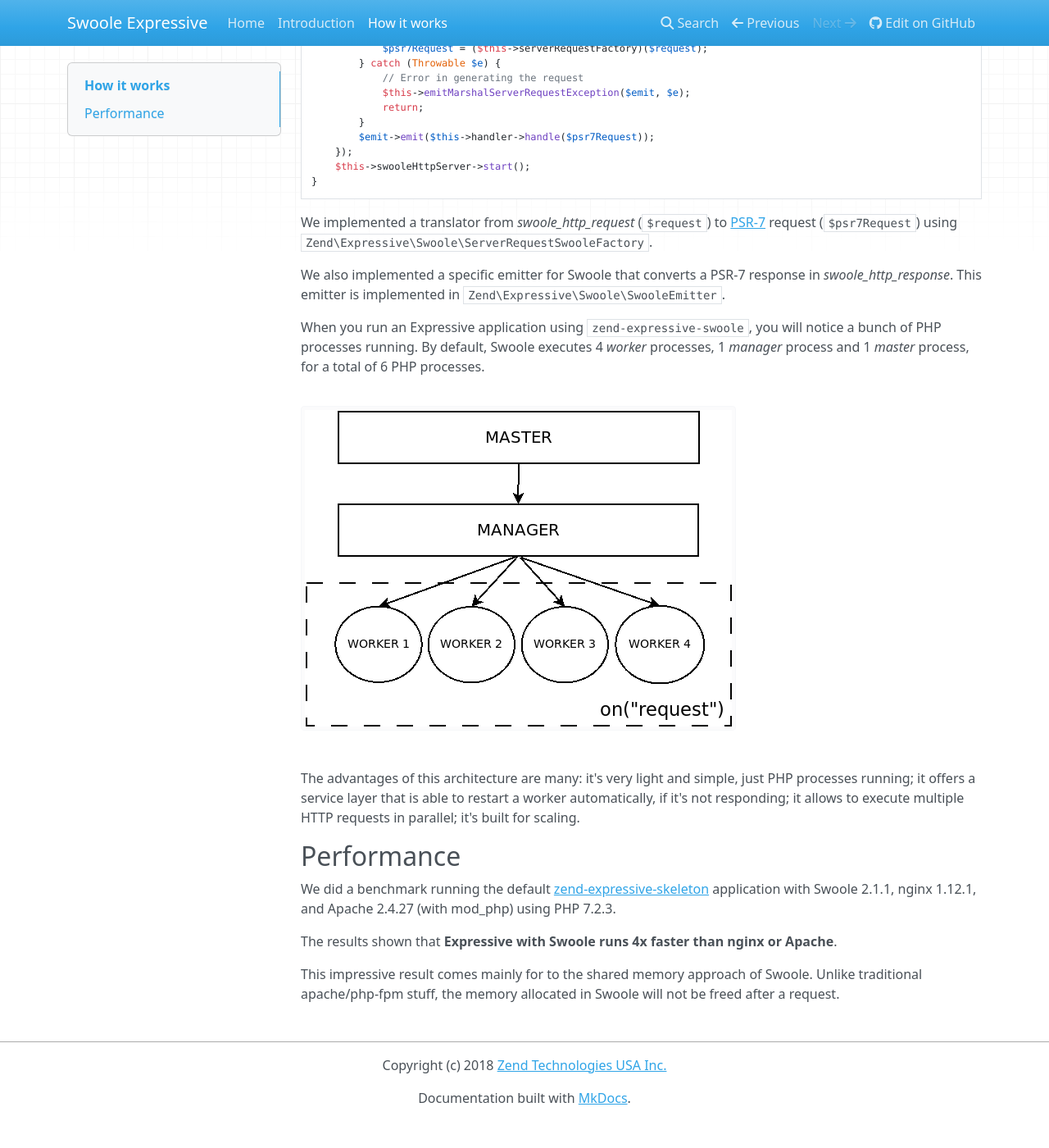
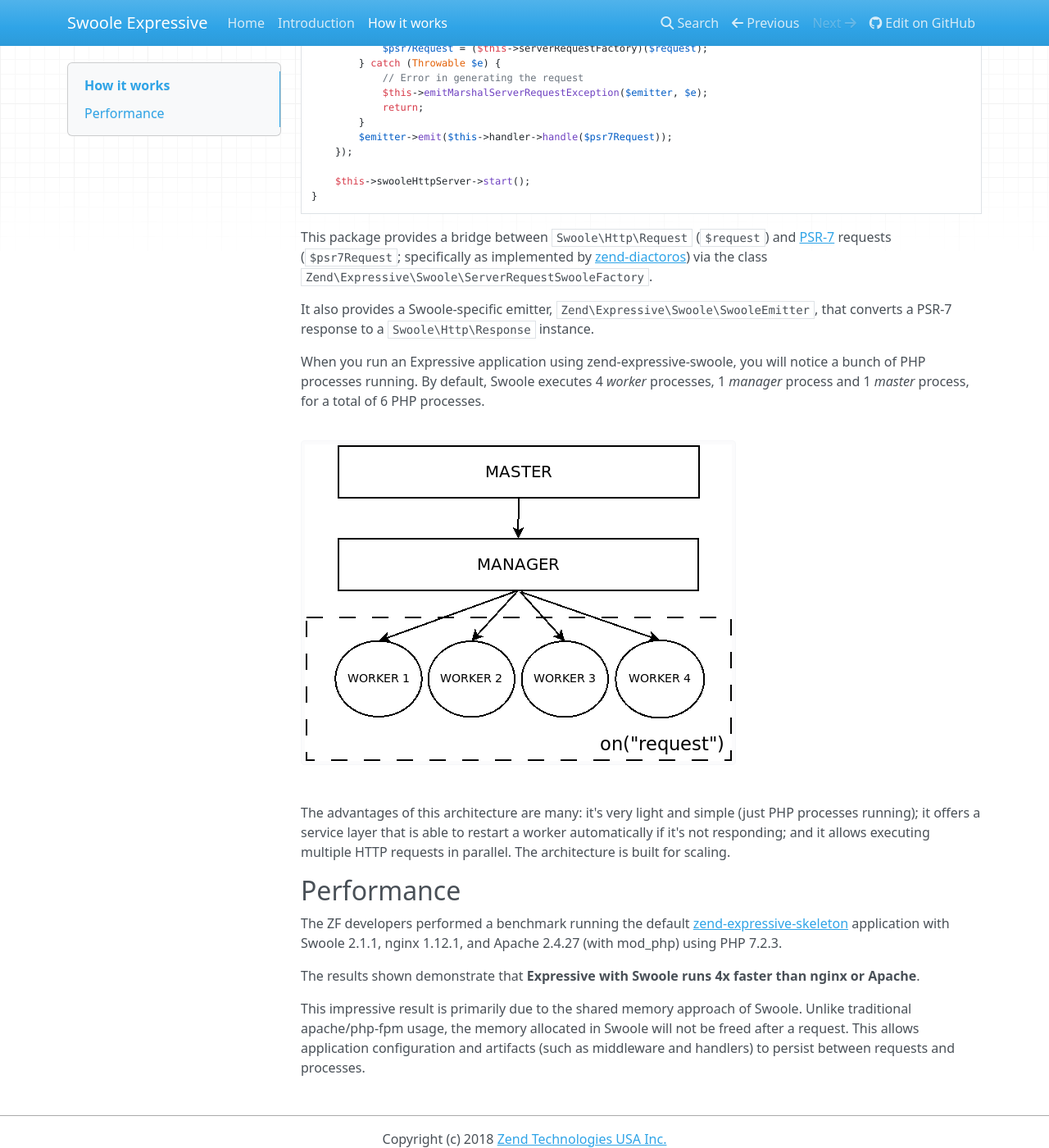
Before and after one commit to zendframework/zend-expressive-swoole, an MkDocs documentation site: the page built from docs/book/how_it_works.md, in a window 1280 px wide and 1400 px high, scrolled down 705 px. Shown: the whole window at 82% size. Built offline with MkDocs 1.6.1, drawn with Linux system fonts in a browser that asks for light colours; nearby versions of some CDN libraries; old or Windows-style settings are respelled for this version of MkDocs; before the commit the page ends 2072 px from its top, so only the background shows below that; some of the changed text lies outside the part shown.

Commit message:
Edited documentation

````diff
--- a/docs/book/how_it_works.md
+++ b/docs/book/how_it_works.md
@@ -1,20 +1,20 @@
 # How it works
 
-When you run an Expressive application using Swoole you will execute PHP from
-the command line interface, **without the usage of a web server**.
+When you run an Expressive application using Swoole, you will execute PHP from
+the command line interface, **without using a web server**.
 
-This sounds a bit strange in PHP and it's more familiar to [Node.js](https://nodejs.org)
-developers. We can say that Swoole enables PHP to be executed as Node.js.
+This sounds a bit strange in PHP, though it will be familiar to [Node.js](https://nodejs.org)
+developers; the execution model under Swoole is similar to that technology.
 
-The HTTP server of Swoole is a PHP class that offers some callbacks on events,
-using the `on(string $name, callable $action)` function.
+The HTTP server of Swoole is a PHP class that offers callbacks on a number of events,
+using the `on(string $name, callable $action)` method.
 
 The request handler implemented in `zend-expressive-swoole` is a runner that
 enables the execution of an Expressive application inside the `on('request')`
-event of `swoole_http_server`. This runner is implemented in the
+event of `Swoole\Http\Server`. This runner is implemented in the
 `Zend\Expressive\Swoole\RequestHandlerSwooleRunner` class.
 
-Here is reported the core idea:
+The basic implementation looks similar to the following:
 
 ```php
 public function run() : void
@@ -31,47 +31,51 @@ public function run() : void
             $request->server['request_method'],
             $request->server['request_uri']
         );
-        $emit = new SwooleEmitter($response);
+        $emitter = new SwooleEmitter($response);
         try {
             $psr7Request = ($this->serverRequestFactory)($request);
         } catch (Throwable $e) {
             // Error in generating the request
-            $this->emitMarshalServerRequestException($emit, $e);
+            $this->emitMarshalServerRequestException($emitter, $e);
             return;
         }
-        $emit->emit($this->handler->handle($psr7Request));
+        $emitter->emit($this->handler->handle($psr7Request));
     });
+
     $this->swooleHttpServer->start();
 }
 ```
 
-We implemented a translator from *swoole_http_request* (`$request`) to [PSR-7](https://www.php-fig.org/psr/psr-7/)
-request (`$psr7Request`) using `Zend\Expressive\Swoole\ServerRequestSwooleFactory`.
+This package provides a bridge between `Swoole\Http\Request` (`$request`) and
+[PSR-7](https://www.php-fig.org/psr/psr-7/) requests (`$psr7Request`;
+specifically as implemented by [zend-diactoros](https://docs.zendframework.com/zend-diactoros))
+via the class `Zend\Expressive\Swoole\ServerRequestSwooleFactory`.
 
-We also implemented a specific emitter for Swoole that converts a PSR-7 response
-in *swoole_http_response*. This emitter is implemented in `Zend\Expressive\Swoole\SwooleEmitter`.
+It also provides a Swoole-specific emitter, `Zend\Expressive\Swoole\SwooleEmitter`,
+that converts a PSR-7 response to a `Swoole\Http\Response` instance.
 
-When you run an Expressive application using `zend-expressive-swoole`, you will
+When you run an Expressive application using zend-expressive-swoole, you will
 notice a bunch of PHP processes running. By default, Swoole executes 4 *worker*
 processes, 1 *manager* process and 1 *master* process, for a total of 6 PHP
 processes.
 
 ![Swoole processes](images/diagram_swoole.png)
 
-The advantages of this architecture are many: it's very light and simple, just
-PHP processes running; it offers a service layer that is able to restart a
-worker automatically, if it's not responding; it allows to execute multiple HTTP
-requests in parallel; it's built for scaling.
+The advantages of this architecture are many: it's very light and simple (just
+PHP processes running); it offers a service layer that is able to restart a
+worker automatically if it's not responding; and it allows executing multiple
+HTTP requests in parallel. The architecture is built for scaling.
 
 ## Performance
 
-We did a benchmark running the default [zend-expressive-skeleton](https://github.com/zendframework/zend-expressive-skeleton)
+The ZF developers performed a benchmark running the default [zend-expressive-skeleton](https://github.com/zendframework/zend-expressive-skeleton)
 application with Swoole 2.1.1, nginx 1.12.1, and Apache 2.4.27 (with mod_php)
 using PHP 7.2.3.
 
-The results shown that **Expressive with Swoole runs 4x faster than nginx or
-Apache**.
+The results shown demonstrate that **Expressive with Swoole runs 4x faster than
+nginx or Apache**.
 
-This impressive result comes mainly for to the shared memory approach of
-Swoole. Unlike traditional apache/php-fpm stuff, the memory allocated in Swoole
-will not be freed after a request.
+This impressive result is primarily due to the shared memory approach of Swoole.
+Unlike traditional apache/php-fpm usage, the memory allocated in Swoole will not
+be freed after a request. This allows application configuration and artifacts
+(such as middleware and handlers) to persist between requests and processes.
````
Also changed, not shown: docs/book/intro.md (+15 -14 lines).
